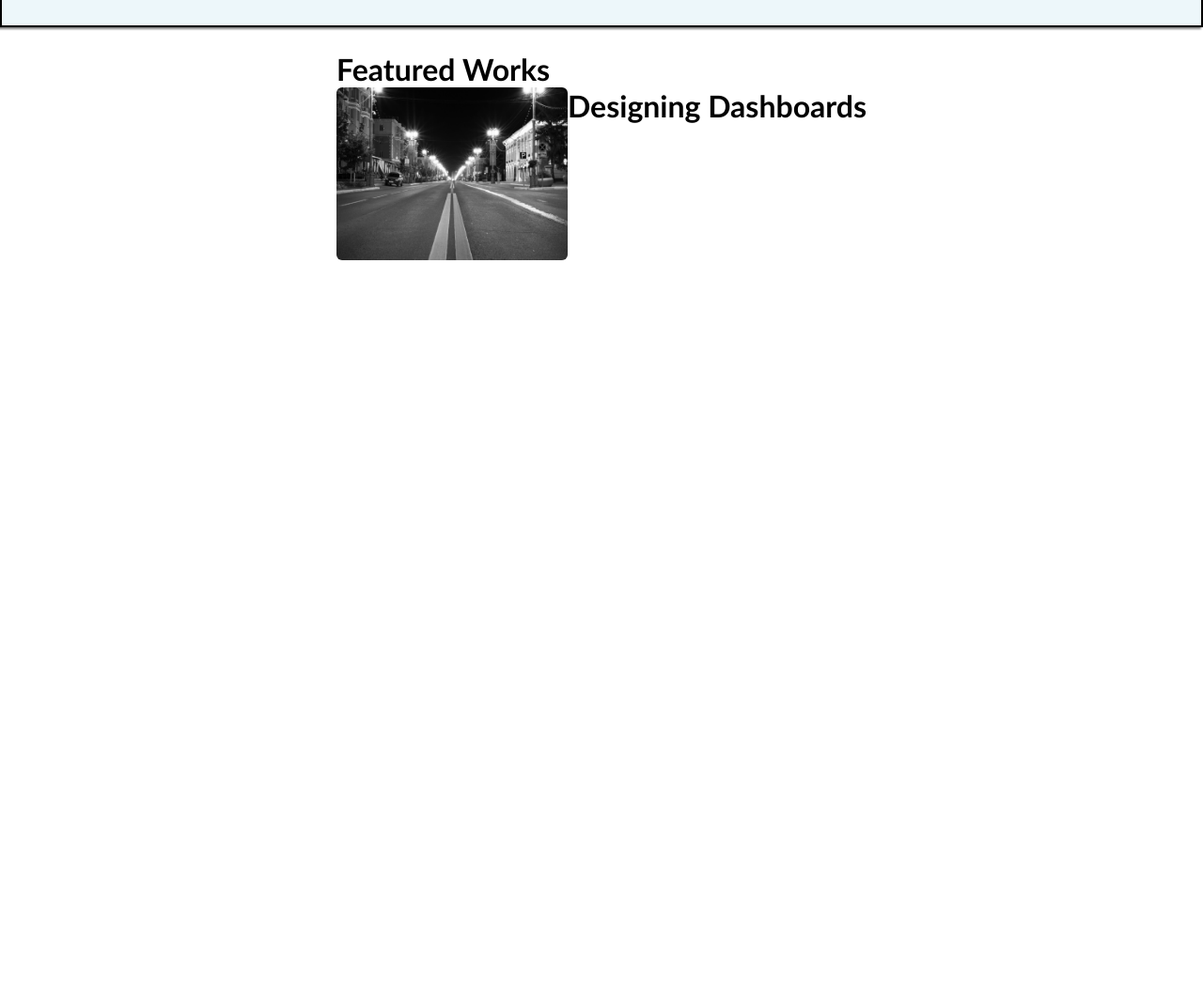
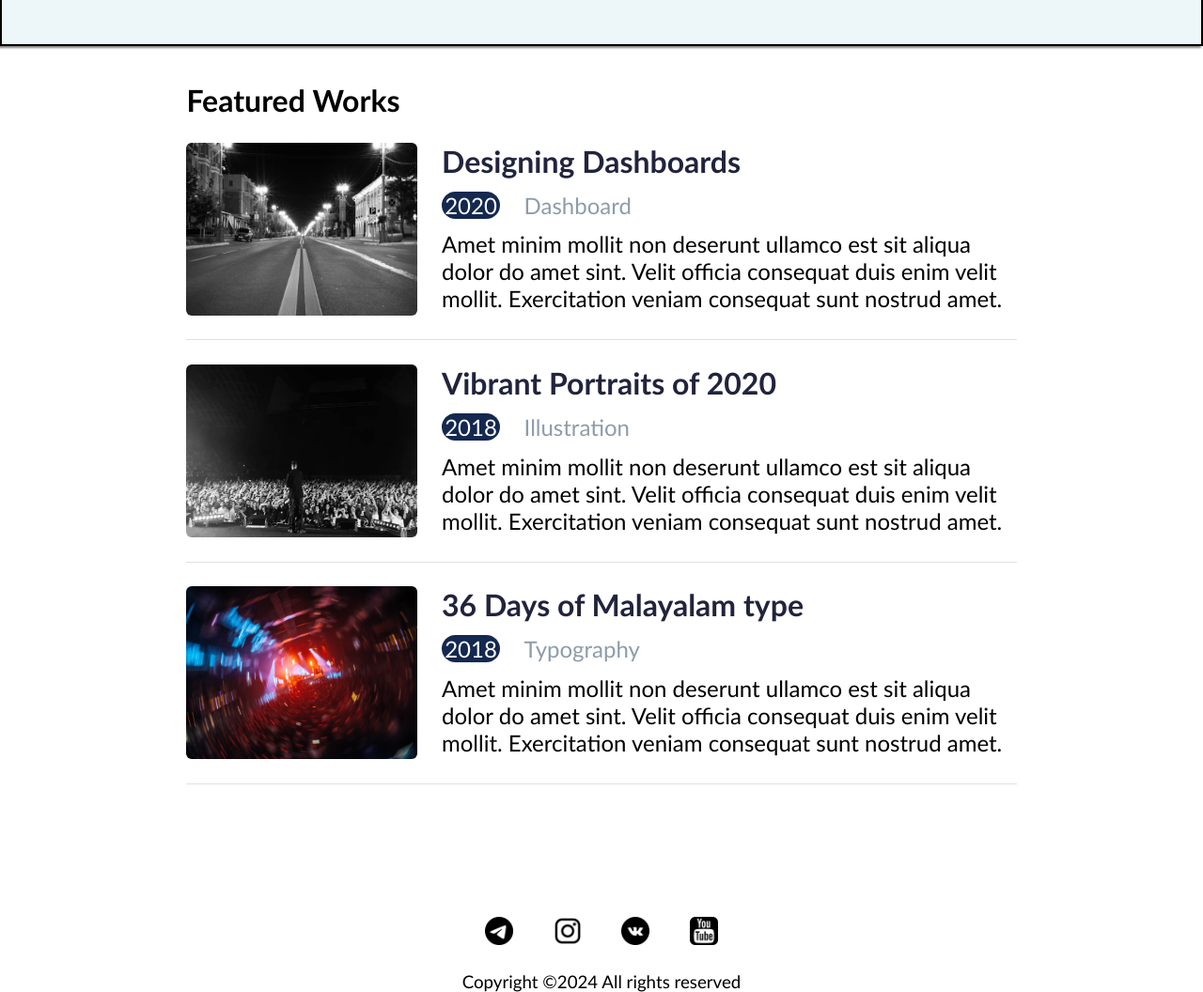
Before and after one commit to jormick/figma, a plain HTML site: page index.html in a window 1280 px wide. Shown: the part 1163-2219 px from the top of the page at 94% size. Before the commit the page ends 1440 px from the top, so only its background shows below. Drawn offline with Linux system fonts and the light colour scheme.

Commit message:
Great progress on the project. Home page is 95%+ complete

```diff
--- a/index.html
+++ b/index.html
@@ -1,5 +1,5 @@
 <!doctype html>
-<html lang="en">
+<html lang="en" xmlns="http://www.w3.org/1999/html">
 <head>
     <meta charset="UTF-8">
     <meta name="viewport"
@@ -40,6 +40,7 @@
         </div>
         <img src="assets/photo_2023-06-23_20-08-09_019.png" class="myPhoto" alt=""/>
     </section>
+
     <section class="recentPosts">
         <div class="content">
             <div class="postTitle">
@@ -75,6 +76,7 @@
             </div>
         </div>
     </section>
+
     <section class="featuredWorks">
         <div class="content">
             <div class="featuredWorksSpace">
@@ -82,12 +84,66 @@
                 <div class="featuredWorksPanel">
                     <img src="assets/featurePhoto1.jpg" alt="Фото для раздела №1" class="featuredPhoto">
                     <div>
-                        <h2>Designing Dashboards</h2>
+                        <h2 class="featuredHeader">Designing Dashboards</h2>
+                        <div class="yearTag">
+                            <p class="year">2020</p>
+                            <p class="tag">Dashboard</p>
+                        </div>
+                        <p class="worksText">Amet minim mollit non deserunt ullamco est sit aliqua dolor do amet sint.
+                            Velit
+                            officia consequat duis enim velit mollit. Exercitation veniam consequat sunt nostrud
+                            amet.</p>
+                    </div>
+                </div>
+
+                <div class="featuredWorksPanel">
+                    <img src="assets/featurePhoto2.jpg" alt="Фото для раздела №1" class="featuredPhoto">
+                    <div>
+                        <h2 class="featuredHeader">Vibrant Portraits of 2020</h2>
+                        <div class="yearTag">
+                            <p class="year">2018</p>
+                            <p class="tag">Illustration</p>
+                        </div>
+                        <p class="worksText">Amet minim mollit non deserunt ullamco est sit aliqua dolor do amet sint.
+                            Velit
+                            officia consequat duis enim velit mollit. Exercitation veniam consequat sunt nostrud
+                            amet.</p>
+                    </div>
+                </div>
+
+                <div class="featuredWorksPanel">
+                    <img src="assets/featurePhoto3.jpg" alt="Фото для раздела №1" class="featuredPhoto">
+                    <div>
+                        <h2 class="featuredHeader">36 Days of Malayalam type</h2>
+                        <div class="yearTag">
+                            <p class="year">2018</p>
+                            <p class="tag">Typography</p>
+                        </div>
+                        <p class="worksText">Amet minim mollit non deserunt ullamco est sit aliqua dolor do amet sint.
+                            Velit
+                            officia consequat duis enim velit mollit. Exercitation veniam consequat sunt nostrud
+                            amet.</p>
                     </div>
                 </div>
             </div>
         </div>
     </section>
+
+    <footer>
+        <section>
+            <div class="footerImages">
+                <div class="content">
+                    <img class="footerImage" src="assets/tg.png" alt="Telegram Image">
+                    <img class="footerImage" src="assets/inst.jpg" alt="Instagram Image">
+                    <img class="footerImage" src="assets/vk.png" alt="Vkontakte Image">
+                    <img class="footerImage" src="assets/yt.png" alt="YouTube Image">
+                </div>
+                <div>
+                    <h3>Copyright ©2024 All rights reserved </h3>
+                </div>
+            </div>
+        </section>
+    </footer>
 </main>
 
 </body>
--- a/style.css
+++ b/style.css
@@ -9,6 +9,12 @@ main{
 h4{
     text-align: right;
     color: #00A8CC;
+}
+
+h3{
+    text-align: center;
+    justify-content: center;
+    font-weight: normal;
 }
 
 h2 {
@@ -98,7 +104,7 @@ h2 {
     display: flex;
     background-color: white;
     border-radius: 4px;
-    padding: 10px;
+    padding: 20px;
     min-width: 100px;
     width: 100%;
     flex-direction: column;
@@ -126,19 +132,60 @@ button {
     justify-content: center;
     margin-top: 2vw;
     flex-direction: column;
-    min-width: 100%;
+    width: 100%;
+    margin-bottom: 8vw;
 }
 
-
+.featuredWorksSpace{
+    display: flex;
+    margin-top: 1vw;
+    justify-content: center;
+    flex-direction: column;
+}
 
 .featuredPhoto{
     width: 246px;
     height: 184px;
     border-radius: 6px;
+    margin-right: 2vw;
 }
 
 .featuredWorksPanel{
     display: flex;
+    margin-top: 2vw;
+    padding-bottom: 2vw;
+    border-bottom-style: solid;
+    border-bottom-width: 1px;
+    border-bottom-color: #E0E0E0;
+    justify-content: center;
+}
+
+.featuredHeader{
+    color: #21243D;
+}
+
+.yearTag{
+    margin-top: 1vw;
+    display: flex;
+    gap: 2vw;
+    font-size: x-large;
+}
+
+.year{
+    text-align: center;
+    width: 62px;
+    background-color: #142850;
+    color: white;
+    border-radius: 16px;
+}
+
+.tag{
+    color: #8E9CAA;
+}
+
+.worksText{
+    margin-top: 1vw;
+    font-size: x-large;
 }
 
 button:hover {
@@ -147,6 +194,29 @@ button:hover {
     background-color: #ff8080;
     border: 0;
     border-radius: 5px;
+}
+
+footer{
+    display: flex;
+    justify-content: center;
+    align-items: center;
+    margin-top: 3vw;
+    min-width: 100%;
+}
+
+.footerImages{
+    display: flex;
+    justify-content: space-between;
+    width: 100%;
+    flex-direction: column;
+    align-items: center;
+}
+
+.footerImage{
+    width: 30px;
+    margin-left: 1.5vw;
+    margin-right: 1.5vw;
+    margin-bottom: 2vw;
 }
 
 @media(max-width: 1080px) {
```
Also changed, not shown: assets/inst.jpg (added), assets/tg.png (added), assets/vk.png (added), assets/yt.png (added).
